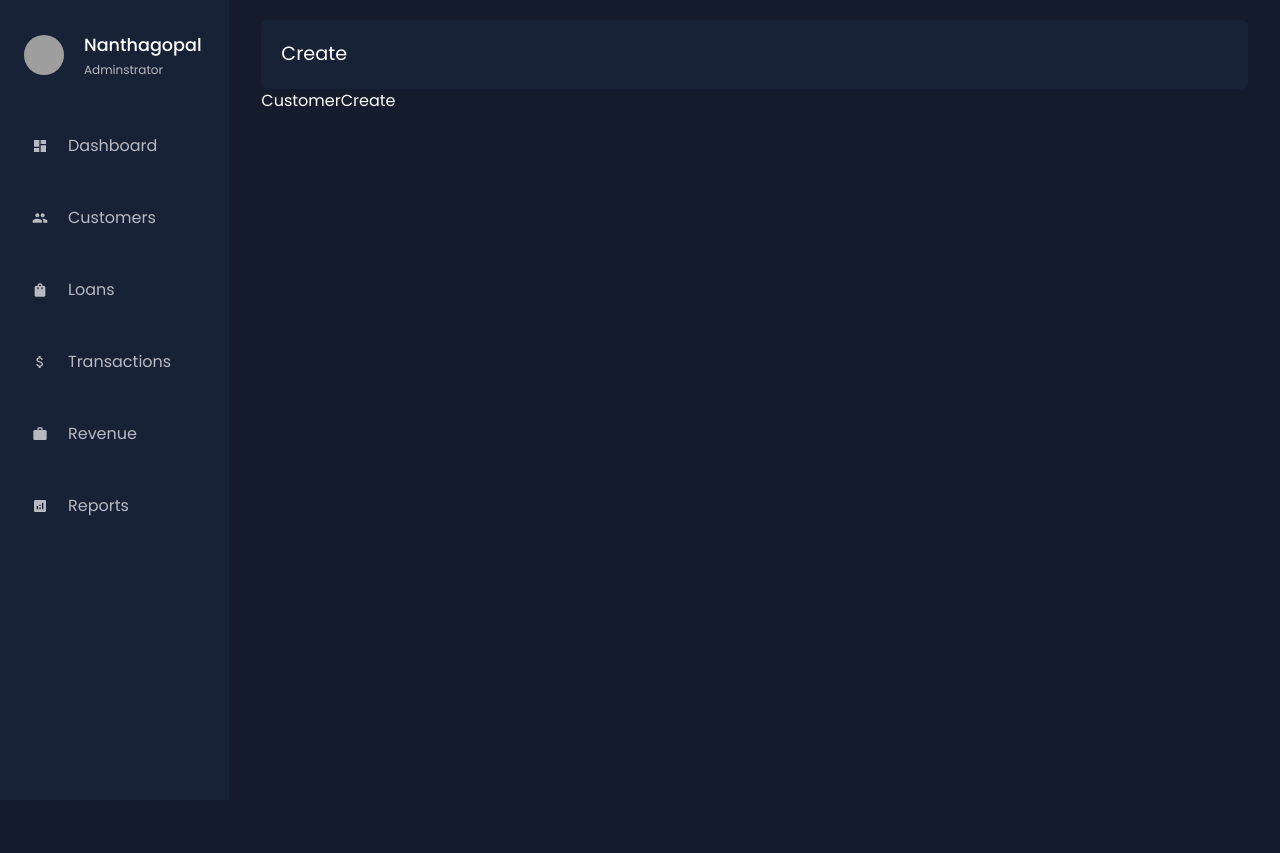
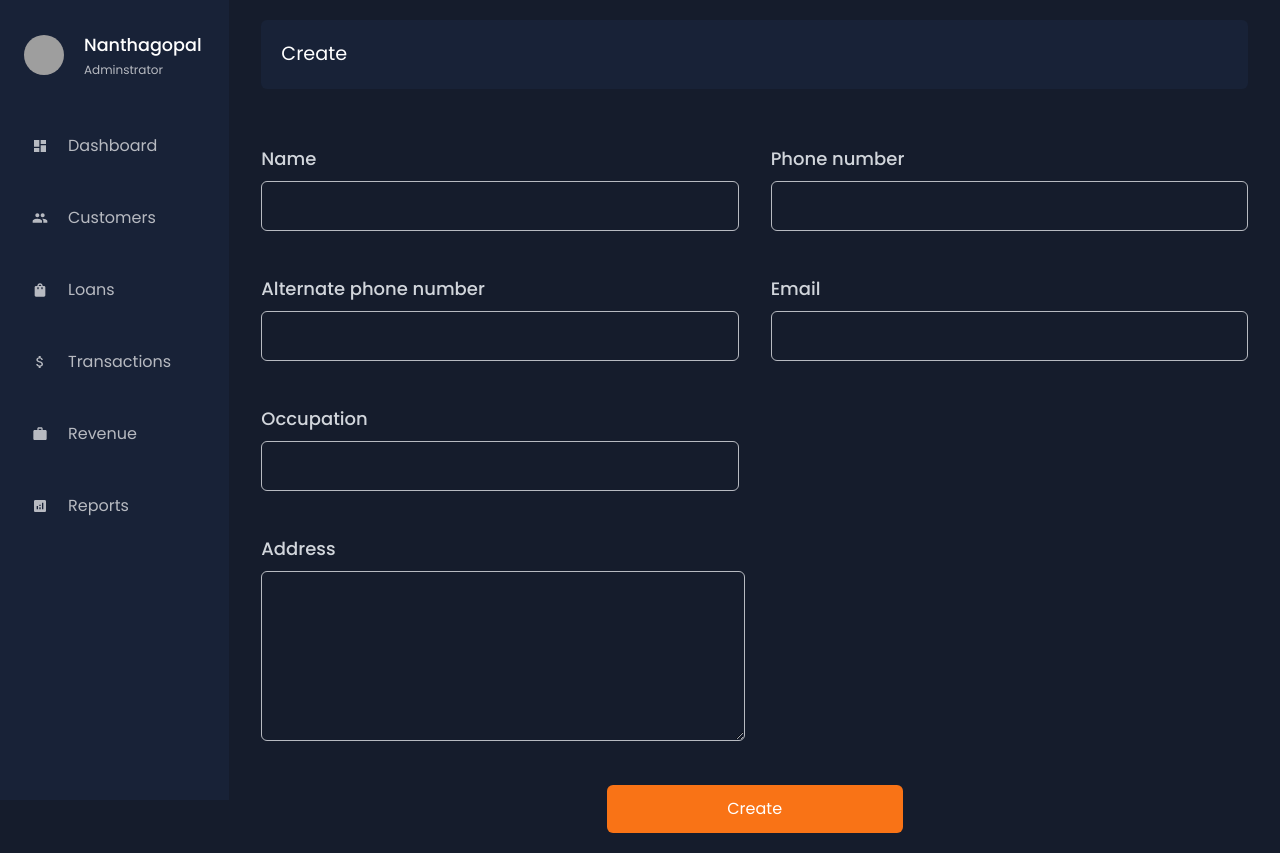
Before and after one commit to college-teams/SMFinance, a Next.js app in the folder frontend/: page /dashboard/customer/create in a window 1280 px wide. Before the commit the page ends 800 px from the top, so only its background shows below. Built offline with nearby package versions, Linux system fonts and the light colour scheme; grey boxes are pictures that could not be loaded.

Commit message:
Add customer create page form component

```diff
--- a/frontend/src/app/dashboard/customer/create/page.tsx
+++ b/frontend/src/app/dashboard/customer/create/page.tsx
@@ -1,7 +1,60 @@
 const CustomerCreate = () => {
   return (
-    <div>CustomerCreate</div>
-  )
-}
+    <div className="mt-10">
+      <p className="relative text-2xl font-medium my-5 sm:hidden">
+        Add Customer
+      </p>
+      <form className="relative grid grid-cols-1 sm:grid-cols-2  gap-x-8 gap-y-3">
+        <div className="form_container">
+          <label className="form_label" htmlFor="name">
+            Name
+          </label>
+          <input className="form_input" type="text" id="name" />
+        </div>
+        <div className="form_container">
+          <label className="form_label" htmlFor="phone">
+            Phone number
+          </label>
+          <input className="form_input" type="text" id="phone" />
+        </div>
+        <div className="form_container">
+          <label className="form_label" htmlFor="alternate_phone">
+            Alternate phone number
+          </label>
+          <input className="form_input" type="text" id="alternate_phone" />
+        </div>
+        <div className="form_container">
+          <label className="form_label" htmlFor="email">
+            Email
+          </label>
+          <input className="form_input" type="email" id="email" />
+        </div>
+        <div className="form_container">
+          <label className="form_label" htmlFor="occupation">
+            Occupation
+          </label>
+          <input className="form_input" type="text" id="occupation" />
+        </div>
+        <div />
+        <div className="form_container col-span-1 sm:col-span-2 items-start">
+          <label className="form_label" htmlFor="address">
+            Address
+          </label>
+          <textarea
+            rows={6}
+            className="relative bg-transparent border rounded-md p-3 w-full md:w-[49%] border-lightWhite focus:border-white active:border-white"
+            id="address"
+          />
+        </div>
 
-export default CustomerCreate
+        <div className="relative col-span-1 sm:col-span-2 text-center mt-4">
+          <button className="relative bg-orange-500 text-center px-5 w-full sm:w-[30%] py-3 rounded-md hover:bg-orange-600">
+            Create
+          </button>
+        </div>
+      </form>
+    </div>
+  );
+};
+
+export default CustomerCreate;
--- a/frontend/src/app/dashboard/customer/page.tsx
+++ b/frontend/src/app/dashboard/customer/page.tsx
@@ -221,8 +221,12 @@ const Customer = () => {
 
   return (
     <div>
-      <div className="relative my-7">
+      <div className="relative my-7 flex justify-between items-center  flex-wrap">
         <Combobox placeholder="Search by name" items={frameworks} />
+
+        <div>
+          <button onClick={()=>push("/dashboard/customer/create")}  className="relative bg-orange-500 hover:bg-orange-600 transition px-4 py-2 rounded">Add Customer</button>
+        </div>
       </div>
 
       <div className="relative  max-w-full overflow-x-auto">
--- a/frontend/src/app/globals.css
+++ b/frontend/src/app/globals.css
@@ -70,6 +70,7 @@
   * {
     @apply border-border;
   }
+
   body {
     @apply bg-background text-foreground;
   }
@@ -154,5 +155,17 @@ thead {
 }
 
 .table_btn {
-  @apply relative text-white px-4 py-2 rounded-md capitalize bg-orange-500 text-[1rem] cursor-pointer hover:bg-orange-600 disabled:bg-gray-400 disabled:text-black  disabled:cursor-not-allowed;
+  @apply relative text-white px-4 py-2 rounded-md capitalize bg-orange-500 text-[1rem] cursor-pointer hover:bg-orange-600 disabled:bg-gray-400 disabled:text-black disabled:cursor-not-allowed;
 }
+
+.form_container {
+  @apply relative flex flex-col gap-y-2 my-4 w-full;
+}
+
+.form_label {
+  @apply relative text-gray-300 font-medium text-lg;
+}
+
+.form_input {
+  @apply relative bg-transparent border py-3 rounded-md px-3 text-lightWhite active:text-white focus:text-white outline-none border-lightWhite focus:border-white active:border-white;
+}
--- a/frontend/src/components/charts/lineChart.tsx
+++ b/frontend/src/components/charts/lineChart.tsx
@@ -94,8 +94,8 @@ export const LineChartComponent = () => {
             bottom: 5,
           }}
         >
-          <XAxis dataKey="name" />
-          <YAxis />
+          <XAxis dataKey="name" stroke="#b6b6b6" />
+          <YAxis stroke="#b6b6b6"  />
           <Tooltip />
           <Legend />
           {/* <Line type="monotone" dataKey="pv" stroke="#8884d8" strokeDasharray="5 5" />  */}
--- a/frontend/tailwind.config.ts
+++ b/frontend/tailwind.config.ts
@@ -23,6 +23,7 @@ const config = {
         secondaryBg:"#182237",
         lightWhite:'#b7bac1',
         hoverSecondaryBg:'#2e374a',
+        addBtnBg:'#5d57c9',
         border: "hsl(var(--border))",
         input: "hsl(var(--input))",
         ring: "hsl(var(--ring))",
```
